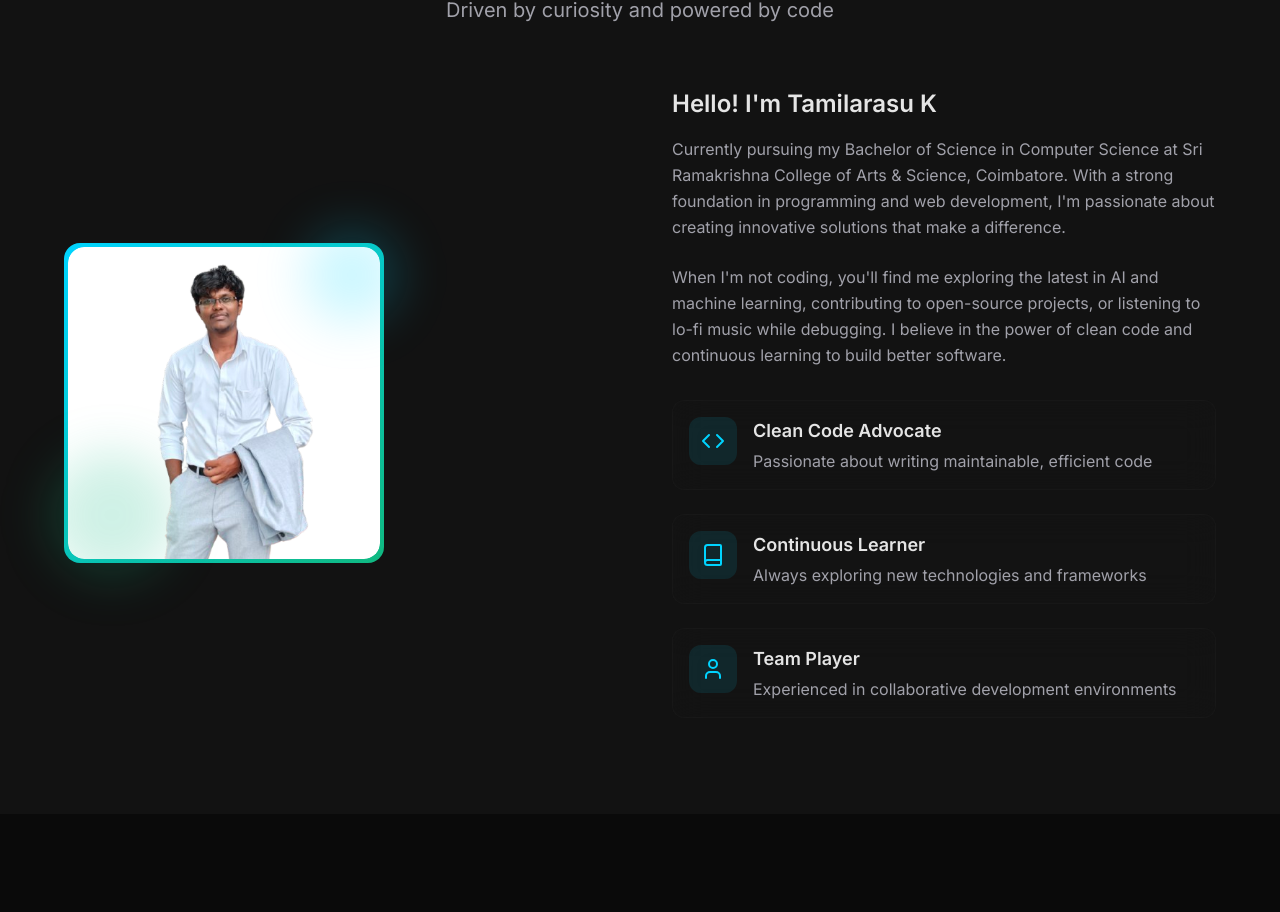
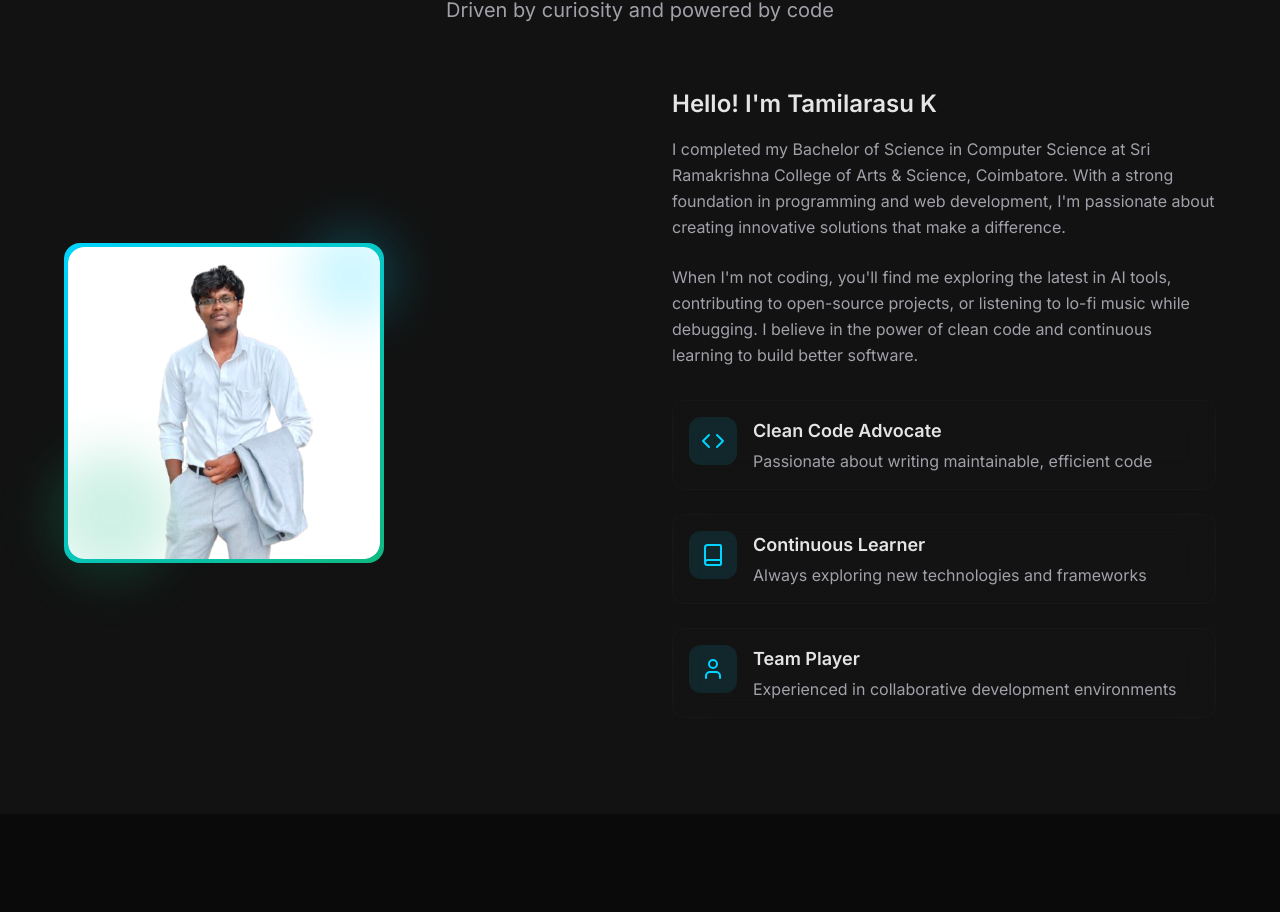
Before and after one commit to Tamilarasu007/portfolio-x-glow, a React (Vite) app: page / in a window 1280 px wide. Shown: the part 972-1884 px from the top of the page. Built offline with nearby package versions, Linux system fonts and the light colour scheme.

Commit message:
Update AboutSection.tsx

```diff
--- a/src/components/AboutSection.tsx
+++ b/src/components/AboutSection.tsx
@@ -57,12 +57,12 @@ const AboutSection = () => {
                 Hello! I'm Tamilarasu K
               </h3>
               <p className="text-portfolio-text-muted leading-relaxed mb-6">
-                Currently pursuing my Bachelor of Science in Computer Science at Sri Ramakrishna College of Arts & Science,
+                I completed my Bachelor of Science in Computer Science at Sri Ramakrishna College of Arts & Science,
                 Coimbatore. With a strong foundation in programming and web development, I'm passionate about creating
                 innovative solutions that make a difference.
               </p>
               <p className="text-portfolio-text-muted leading-relaxed">
-                When I'm not coding, you'll find me exploring the latest in AI and machine learning, contributing to
+                When I'm not coding, you'll find me exploring the latest in AI tools, contributing to
                 open-source projects, or listening to lo-fi music while debugging. I believe in the power of clean code
                 and continuous learning to build better software.
               </p>
```
